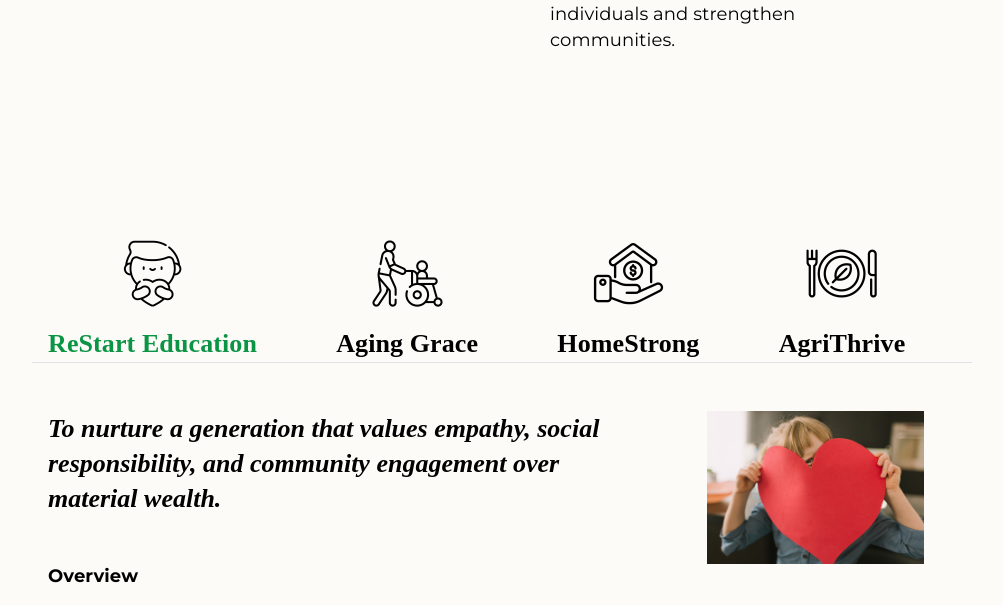
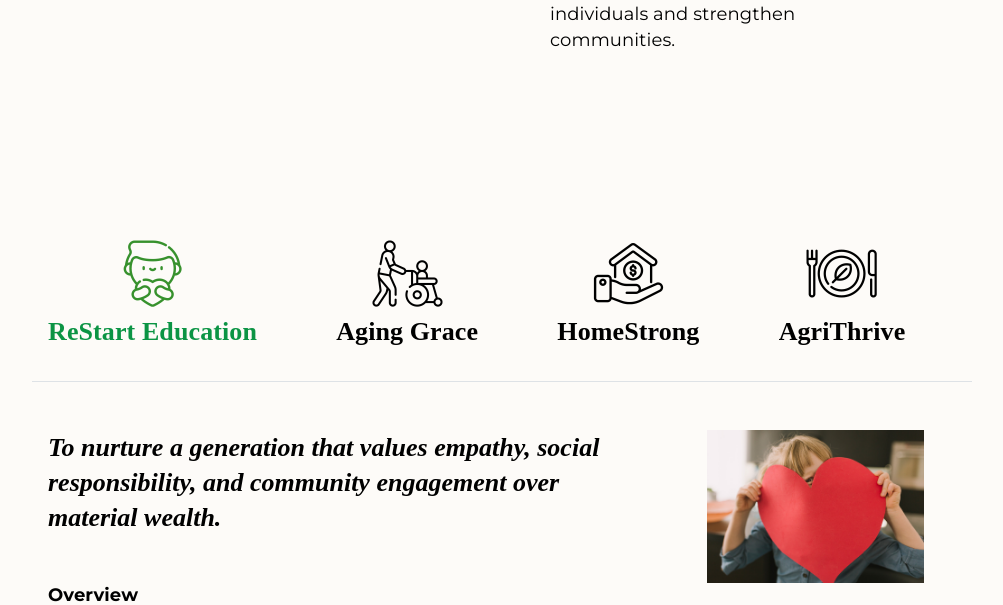
Before and after one commit to salmankhan03/Atriumlegacy, a PHP site: page /initiative.php in a window 1280 px wide. Shown: the part 1484-2089 px from the top of the page, without its empty margins (138-1141 px from the left). Run offline with PHP 8.4, Linux system fonts and the light colour scheme; some web fonts are replaced.

Commit message:
update initiative page's icon color when tab is active

```diff
--- a/initiative.php
+++ b/initiative.php
@@ -84,9 +84,9 @@
          .nav-tabs .nav-link:hover {
             color:#000000
          }
-         .nav-tabs .nav-link .tab-icon {
+         /* .nav-tabs .nav-link .tab-icon {
             margin-right: 5px;
-         }
+         } */
          .cards:hover {
             background-color: transparent !important;
             /* transform: scale(1.02); */
@@ -121,6 +121,44 @@
          /* .no-bullets {
 
          } */
+         .nav-item{
+            margin-bottom: 30px !important;
+         }
+         .tab-icon {
+            width: 75px;
+            height: 75px;
+            background-size: 75px;
+            background-repeat: no-repeat;
+            background-position: center;
+            margin-bottom: 10px;
+         }
+
+         .icon1{
+            background-image: url("./img/icons/Black/ReStart_Education.png");
+         }
+         .icon2{
+            background-image: url("./img/icons/Black/Aging_Grace.png");
+         }
+         .icon3{
+            background-image: url("./img/icons/Black/HomeStrong.png");
+         }
+         .icon4{
+            background-image: url("./img/icons/Black/AgriThrive.png");
+         }
+
+         .nav-link.active .icon1{
+            background-image: url("./img/icons/Green/ReStart_Education.png");
+         }
+         .nav-link.active .icon2{
+            background-image: url("./img/icons/Green/Aging_Grace.png");
+         }
+         .nav-link.active .icon3{
+            background-image: url("./img/icons/Green/HomeStrong.png");
+         }
+         .nav-link.active .icon4{
+            background-image: url("./img/icons/Green/AgriThrive.png");
+         }
+
          .icon-title{
             font-family: Moisette;
             font-size: 26px;
@@ -404,7 +442,7 @@
                   <li class="nav-item p-0" role="presentation">
                      <a class="nav-link active" id="ReStart-Education-tab" data-toggle="tab" href="#ReStart-Education" role="tab" aria-controls="ReStart-Education" aria-selected="true" style="background-color:transparent;border:none">
                         <div style="display:flex; flex-direction:column; align-items:center; text-align:center;">
-                           <img src="./img/icons/Black/ReStart_Education.png" style="width:75px"><br/>
+                           <div class="tab-icon icon1"></div>
                            <span class="icon-title">ReStart Education</span>
                         </div>
                      </a>
@@ -413,7 +451,7 @@
                   <li class="nav-item p-0" role="presentation">
                      <a class="nav-link" id="Aging-Grace-tab" data-toggle="tab" href="#Aging-Grace" role="tab" aria-controls="Aging-Grace" aria-selected="false" style="background-color:transparent;border:none">
                         <div style="display:flex; flex-direction:column; align-items:center; text-align:center;">
-                           <img src="./img/icons/Black/Aging_Grace.png" style="width:75px"><br/>
+                           <div class="tab-icon icon2"></div>
                            <span class="icon-title">Aging Grace</span>
                         </div>
                      </a>
@@ -422,7 +460,7 @@
                   <li class="nav-item p-0" role="presentation">
                      <a class="nav-link" id="HomeStrong-tab" data-toggle="tab" href="#HomeStrong" role="tab" aria-controls="HomeStrong" aria-selected="false" style="background-color:transparent;border:none">
                         <div style="display:flex; flex-direction:column; align-items:center; text-align:center;">
-                           <img src="./img/icons/Black/HomeStrong.png" style="width:75px"><br/>
+                           <div class="tab-icon icon3"></div>
                            <span class="icon-title">HomeStrong</span>
                         </div>
                      </a>
@@ -431,7 +469,7 @@
                   <li class="nav-item p-0" role="presentation">
                      <a class="nav-link" id="agriThrive-tab" data-toggle="tab" href="#agriThrive" role="tab" aria-controls="agriThrive" aria-selected="false" style="background-color:transparent;border:none;">
                         <div style="display:flex; flex-direction:column; align-items:center; text-align:center;">
-                           <img src="./img/icons/Black/AgriThrive.png" style="width:75px"><br/>
+                           <div class="tab-icon icon4"></div>
                            <span class="icon-title">AgriThrive</span>
                         </div>
                      </a>
```
